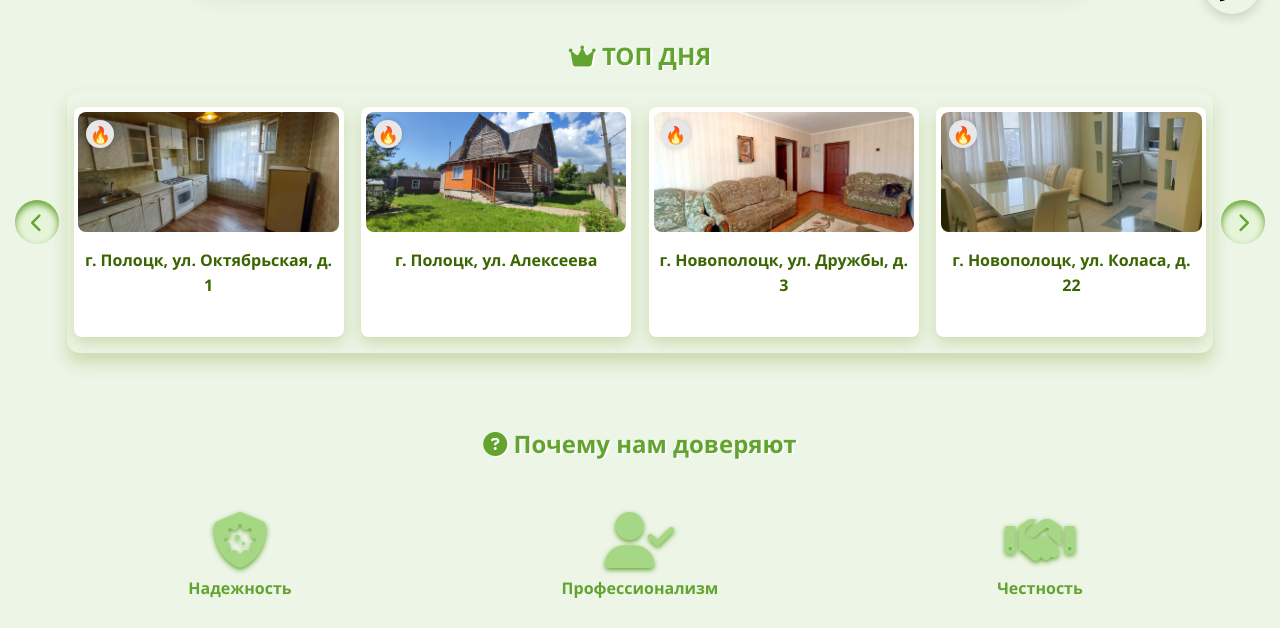
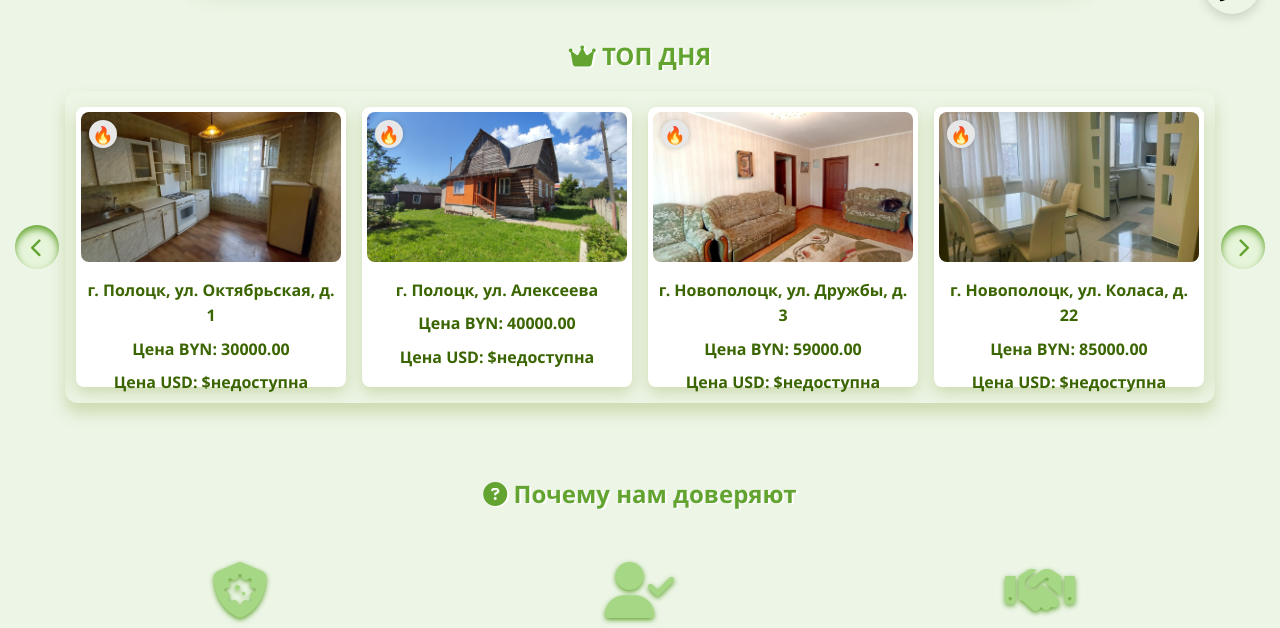
Before and after one commit to TumashenkaAliaksandr/kv_214, a Django app: page / in a window 1280 px wide. Shown: the part 766-1394 px from the top of the page. Run offline with Django 5.2, Linux system fonts and the light colour scheme; data comes from the database, SQL or seed files in the repository; data that the repository does not hold is empty.

Commit message:
added new context processors - get_usd_to_byn_rate, currency_rates, update settings, eployees, style css, new currency_filter - divide, update price in the new object slider on the dollar

```diff
--- a/kv_214/settings.py
+++ b/kv_214/settings.py
@@ -68,6 +68,7 @@ TEMPLATES = [
                 'django.contrib.auth.context_processors.auth',
                 'django.contrib.messages.context_processors.messages',
                 'webapp.context_processors.contact_data',
+                'webapp.context_processors.currency_rates',
             ],
         },
     },
--- a/templates/main/new_objects_slider.html
+++ b/templates/main/new_objects_slider.html
@@ -1,4 +1,5 @@
 {% load static %}
+{% load currency_filters %}
 
 {% block content %}
 
@@ -24,6 +25,13 @@
                                     <span class="fire-sticker" title="ТОП ДНЯ">🔥</span>
                                 </div>
                                 <p>{{ property.name }}</p>
+                                <p>Цена BYN: {{ property.price }}</p>
+                                {% if usd_to_byn_rate and property.price %}
+                                    <p>Цена в USD: ${{ property.price|divide:usd_to_byn_rate|floatformat:2 }}</p>
+                                {% else %}
+                                    <p>Цена USD: $недоступна</p>
+                                {% endif %}
+
                             </a>
                         </div>
 
--- a/webapp/context_processors.py
+++ b/webapp/context_processors.py
@@ -1,3 +1,5 @@
+import requests
+
 from .models import Contact
 
 def contact_data(request):
@@ -13,3 +15,17 @@ def contact_data(request):
         'social_networks': social_networks,
         'messengers': messengers,
     }
+
+def get_usd_to_byn_rate():
+    url = "https://api.nbrb.by/exrates/rates/USD?parammode=2"
+    response = requests.get(url)
+    if response.status_code == 200:
+        data = response.json()
+        return data['Cur_OfficialRate']
+    return None
+
+def currency_rates(request):
+    rate = get_usd_to_byn_rate()
+    return {
+        'usd_to_byn_rate': rate
+    }
--- a/webapp/static/webapp/css/style.css
+++ b/webapp/static/webapp/css/style.css
@@ -623,7 +623,7 @@ body {
 .slider-container {
     display: flex;
     align-items: center;
-    gap: 0.5rem;
+    gap: 0.4rem;
     position: relative;
 }
 
@@ -639,10 +639,10 @@ body {
 
 .new-objects {
     display: flex;
-    gap: 1.1rem;
+    gap: 1rem;
     padding: 0 1rem;        /* отступы, чтобы первый и последний слайд не прилипали */
     transition: transform 0.4s ease;
-    height: 230px;
+    height: 280px;
     justify-content: flex-start; /* для правильного смещения слайдов */
 }
 
@@ -669,7 +669,7 @@ body {
 .new-object img {
     width: 100%;
     border-radius: 8px;
-    height: 120px;
+    height: 150px;
     object-fit: cover;
     user-select: none;
 }
@@ -979,7 +979,7 @@ body {
 /* Второй слайдер объектов (обратный) */
 
 .slider-objects-reverse {
-    max-width: 1100px;
+    max-width: 1295px;
     margin: 4rem auto 6rem auto;
     user-select: none;
 }
@@ -2768,6 +2768,7 @@ body.light-theme .breadcrumb-item.active {
     .new-object p {
         font-size: 14px;
         padding: 0 5px;
+        line-height: 1.3;
     }
 
     .new-objects-wrapper {
```
Also changed, not shown: webapp/templates/webapp/employees.html (+0 -31 lines), webapp/templatetags/currency_filters.py (added, +10 -0 lines), 1 other file.
